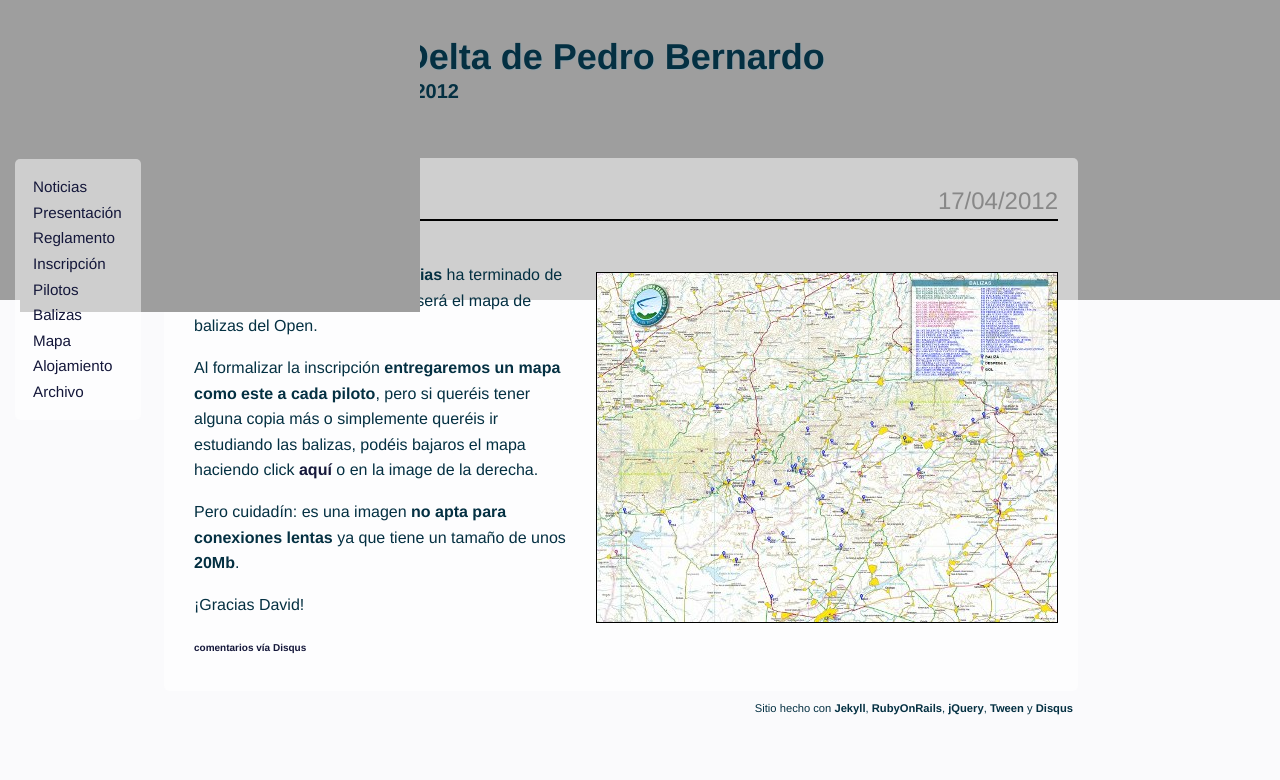
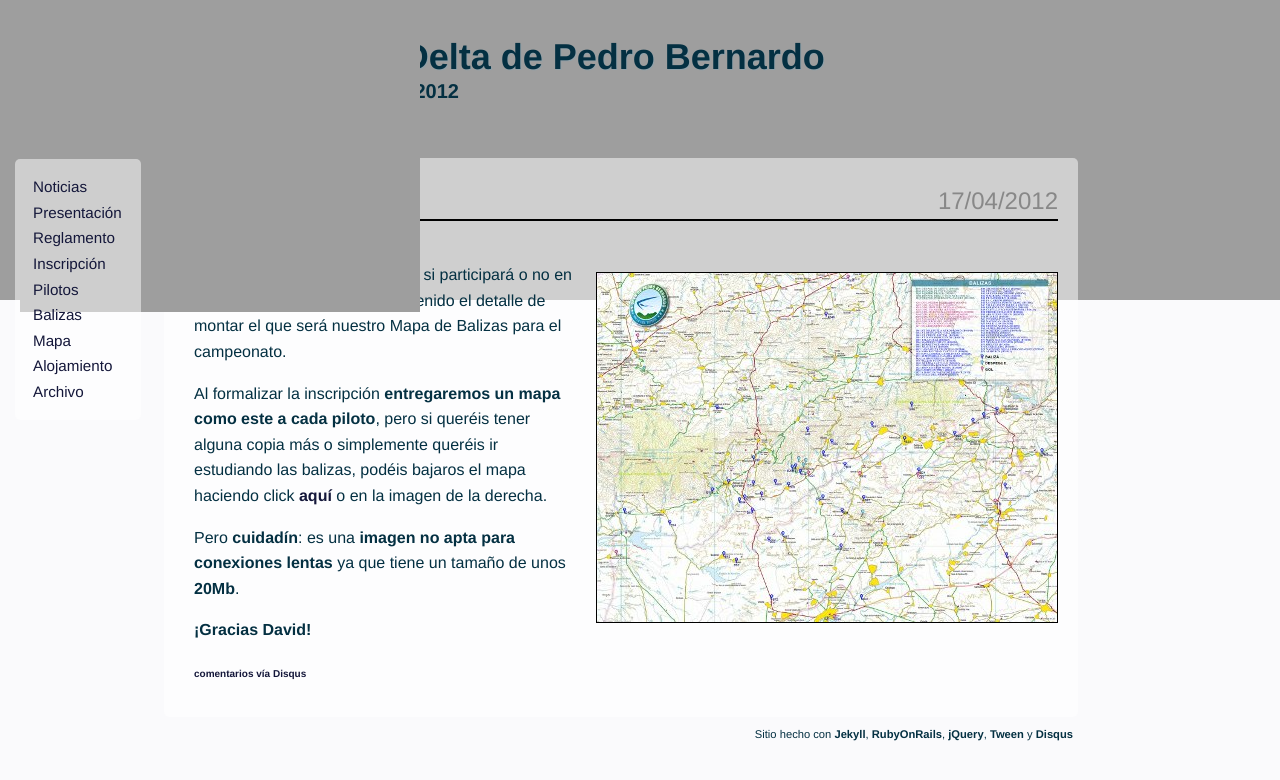
Before and after one commit to nando/openfly, a Jekyll site: the page built from _posts/2012-04-17-mapa_de_balizas.md, in a window 1280 px wide. Shown: the top 780 px of the page. Built offline with Jekyll 4.4.1, drawn with Linux system fonts in a browser that asks for light colours; comment, search, counter and statistics services are not loaded.

Commit message:
cambio y typo

```diff
--- a/_posts/2012-04-17-mapa_de_balizas.md
+++ b/_posts/2012-04-17-mapa_de_balizas.md
@@ -5,10 +5,10 @@ title: Mapa de Balizas
 
 <a href="downloads/Mapa_de_Balizas_Open_de_PB.jpg" title="Mapa de Balizas en alta calidad (ATENCIÓN: 20Mb)"><img class="right" alt="Mapa de Balizas en miniatura" src="images/mapa_balizas.jpg" /></a>
 
-Este fin de semana **David Iglesias** ha terminado de dar los últimos retoques al que será el mapa de balizas del Open.
+**David Iglesias** todavía no sabe si participará o no en el Open, pero de momento ha tenido el detalle de montar el que será nuestro Mapa de Balizas para el campeonato.
 
-Al formalizar la inscripción **entregaremos un mapa como este a cada piloto**, pero si queréis tener alguna copia más o simplemente queréis ir estudiando las balizas, podéis bajaros el mapa haciendo click [aquí](downloads/Mapa_de_Balizas_Open_de_PB.jpg) o en la image de la derecha.
+Al formalizar la inscripción **entregaremos un mapa como este a cada piloto**, pero si queréis tener alguna copia más o simplemente queréis ir estudiando las balizas, podéis bajaros el mapa haciendo click [aquí](downloads/Mapa_de_Balizas_Open_de_PB.jpg) o en la imagen de la derecha.
 
-Pero cuidadín: es una imagen **no apta para conexiones lentas** ya que tiene un tamaño de unos **20Mb**.
+Pero **cuidadín**: es una **imagen no apta para conexiones lentas** ya que tiene un tamaño de unos **20Mb**.
 
-¡Gracias David!
+**¡Gracias David!**
```
